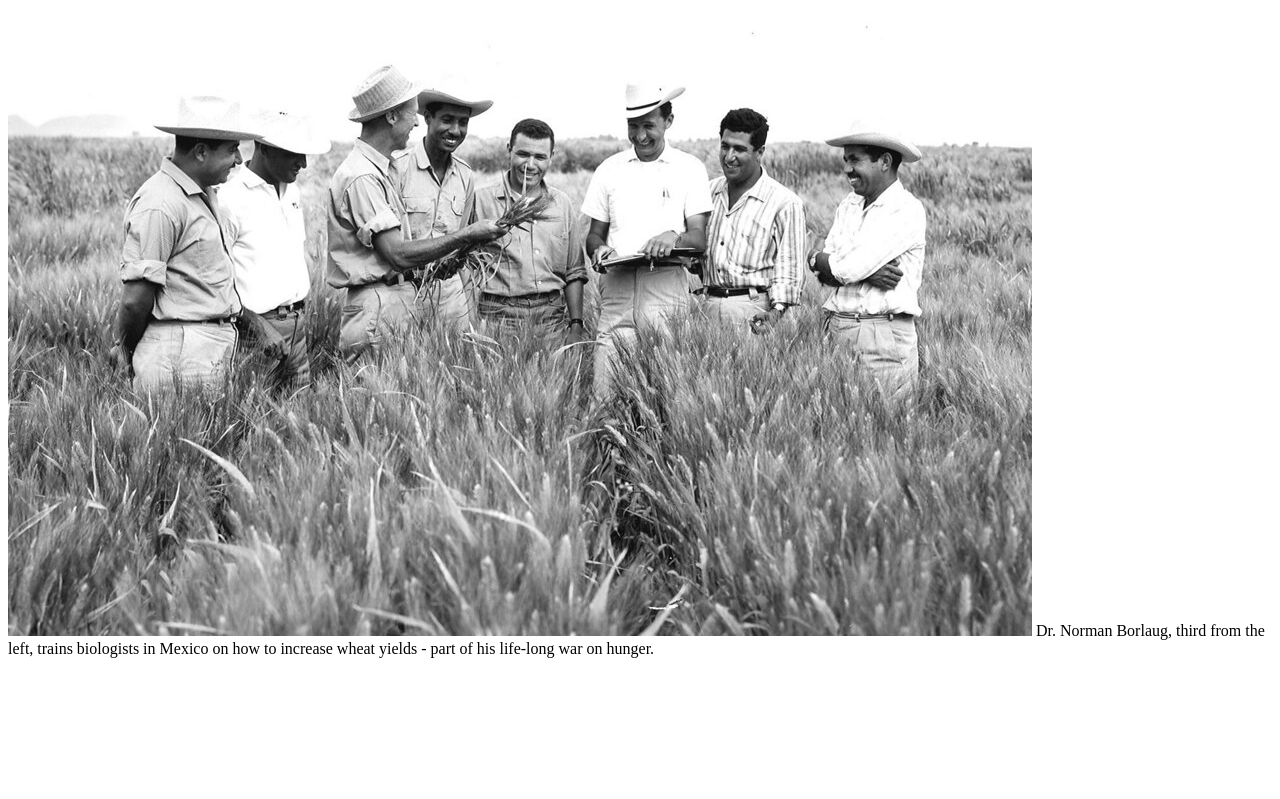
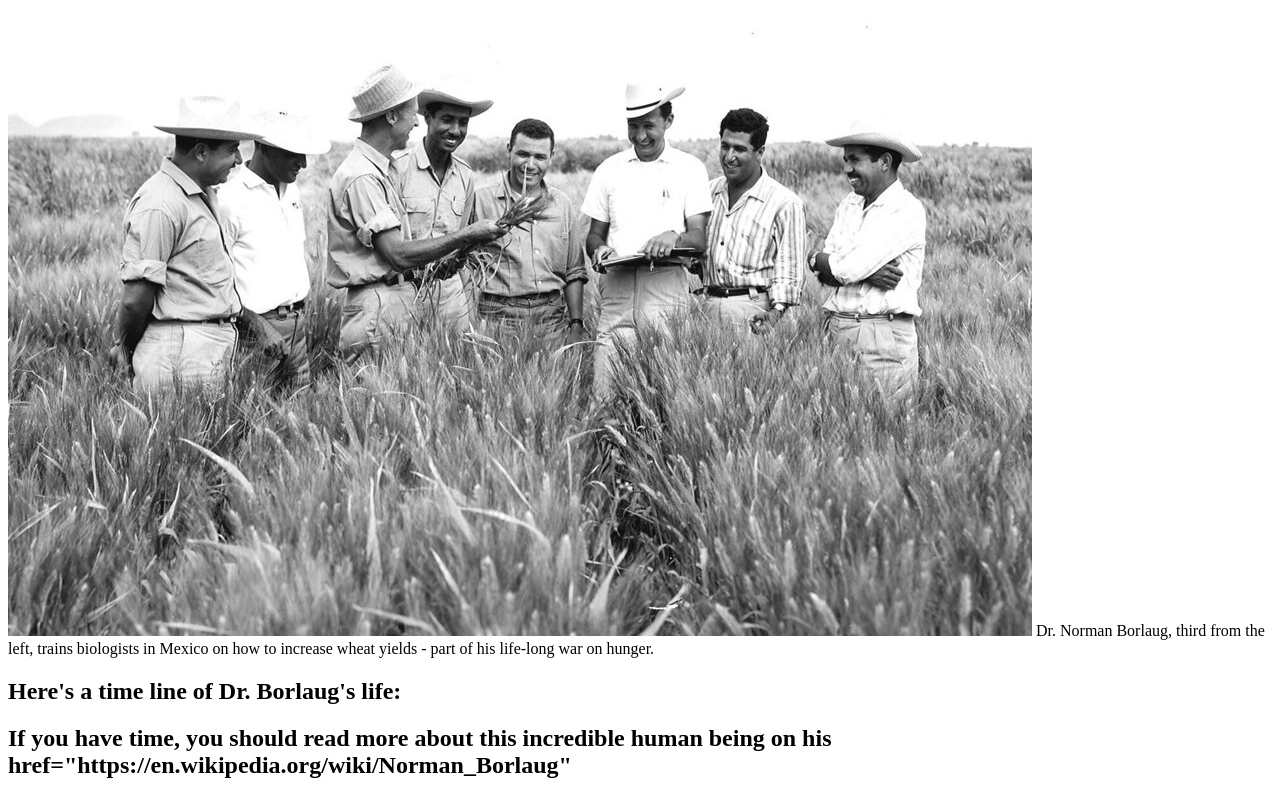
Before and after one commit to ruthasoll/EuniceRuthTrial, a plain HTML site: page index.html in a window 1280 px wide. Shown: the part 101-900 px from the top of the page. Before the commit the page ends 800 px from the top, so only its background shows below. Drawn offline with Linux system fonts and the light colour scheme.

Commit message:
add tribut info

```diff
--- a/index.html
+++ b/index.html
@@ -17,6 +17,15 @@
   <img id="image" src="./photos/tribute-page-main-image.jpg" alt="tribute page">
   <caption id="img-caption">Dr. Norman Borlaug, third from the left, trains biologists in Mexico on how to increase wheat yields - part of his life-long war on hunger.</caption>
   </div>
+  <div id="tribute-info">
+    <h2>Here's a time line of Dr. Borlaug's life:</h2>
+  </div>
+ <footer>
+  <h2>
+    If you have time, you should read more about this incredible human being on his
+  <a id="tributelink"> href="https://en.wikipedia.org/wiki/Norman_Borlaug"</a>
+  </h2>
+ </footer>
 </main>
 
     <script  src="js/index.js"></script>
```
